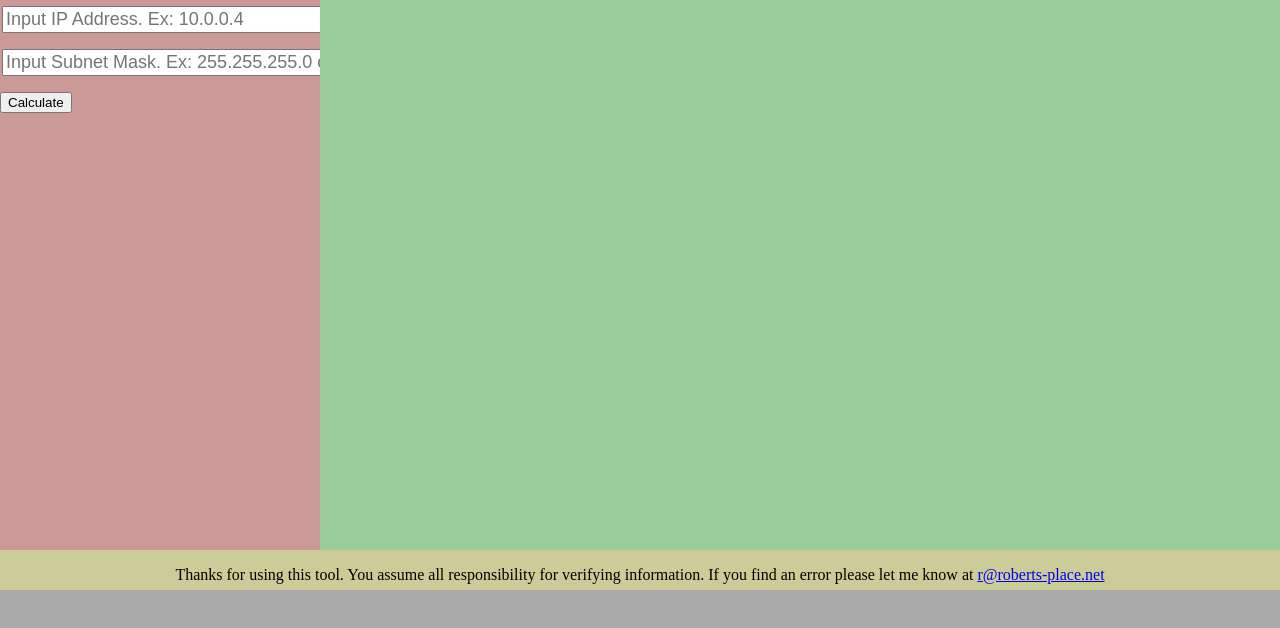
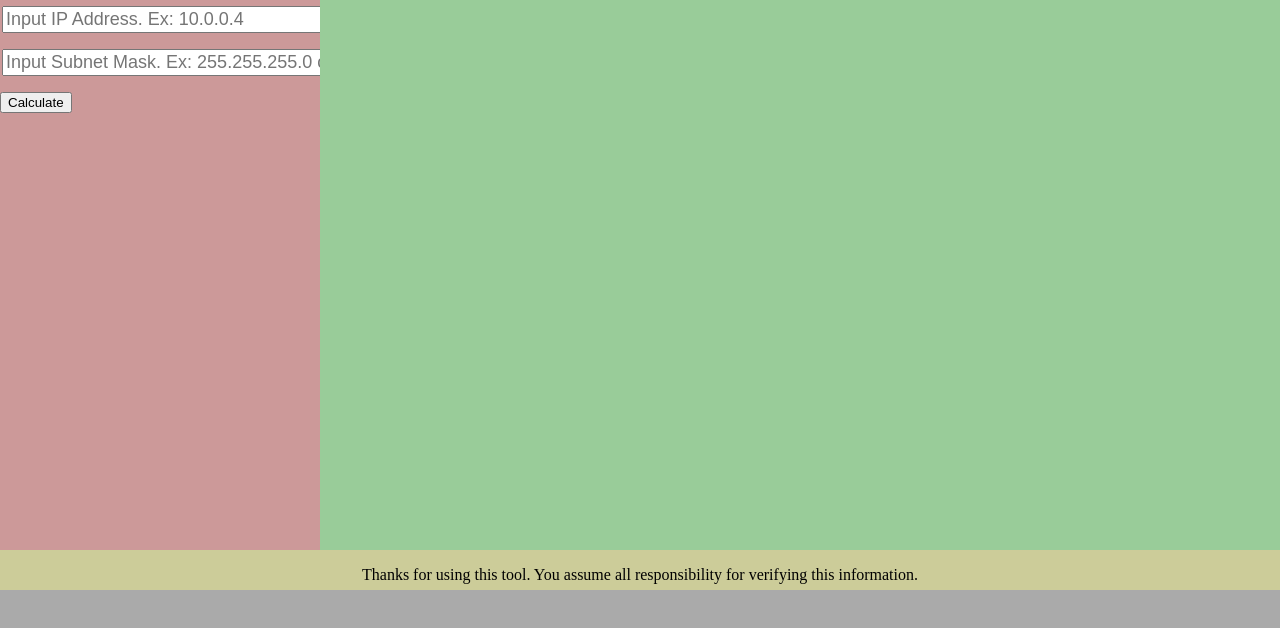
Before and after one commit to robkau/subnetting_tool, a plain HTML site: page index.html in a window 1280 px wide. Shown: the part 104-732 px from the top of the page. Drawn offline with Linux system fonts and the light colour scheme.

Commit message:
remove downed email address

```diff
--- a/index.html
+++ b/index.html
@@ -31,8 +31,7 @@
             <canvas id="textArea"></canvas>
         </div>
         <div id="footer">
-            <span><p> Thanks for using this tool. You assume all responsibility for verifying information. If you find an error please let me know at
-                <a href=mailto:r@roberts-place.net>r@roberts-place.net</a></p></span>
+            <span><p> Thanks for using this tool. You assume all responsibility for verifying this information.</p></span>
         </div>
     </div>
     <script src="address.js"></script>
```
